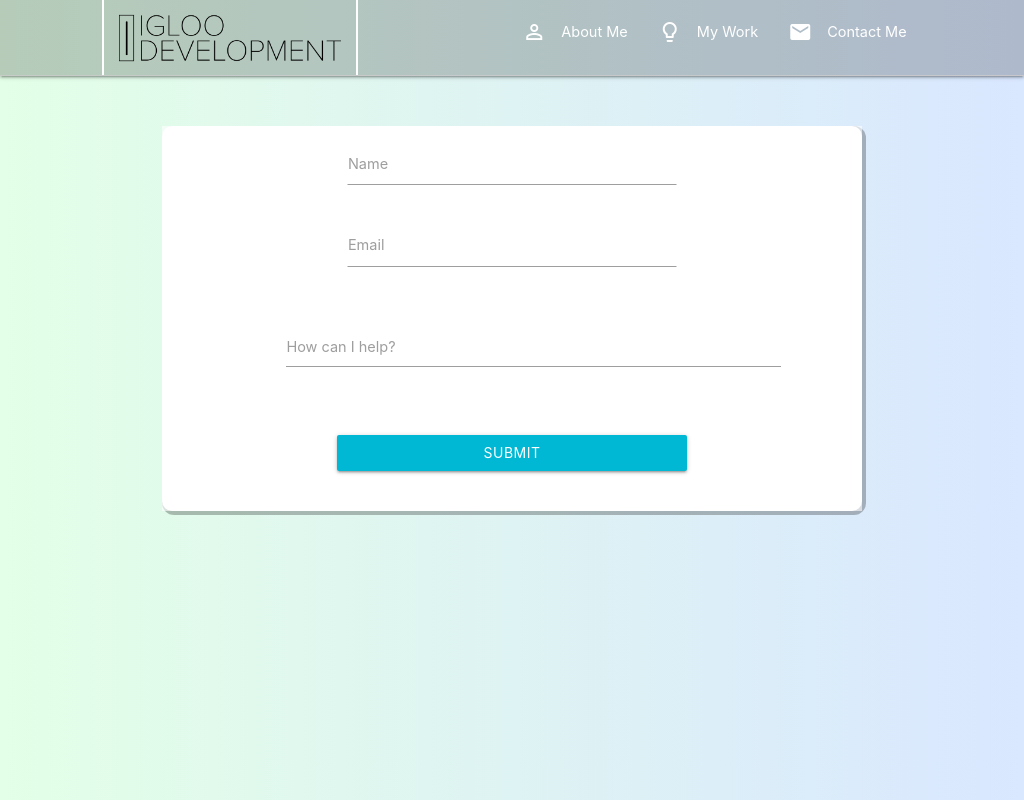
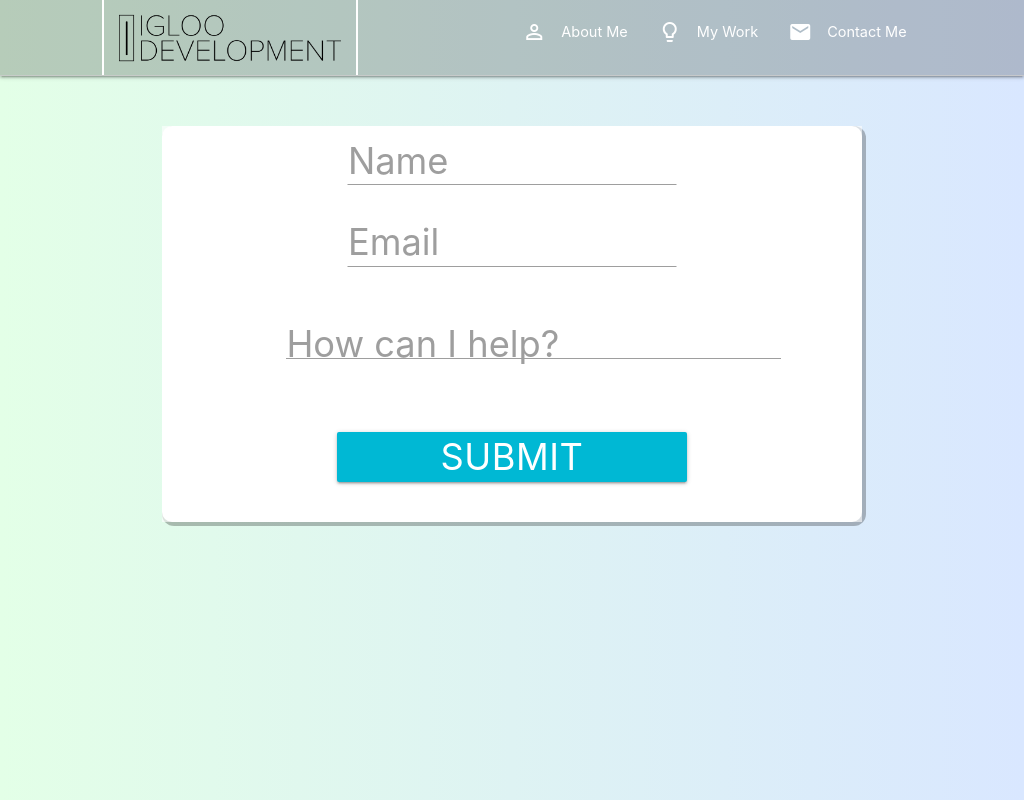
Before and after one commit to igloo1505/Portfolio_Revised, a React (Create React App) app in the folder client/: page /contact in a window 1024 px wide. Built offline with nearby package versions, Linux system fonts and the light colour scheme.

Commit message:
more mobile style tweaks

```diff
--- a/client/src/index.css
+++ b/client/src/index.css
@@ -106,14 +106,29 @@ form {
   background-color: #fff;
 }
 
+@media only screen and (min-width: 992px) {
+  .mobileOnlyBtn {
+    display: none;
+  }
+
+  .fixed-action-btn {
+    display: none;
+  }
+}
+
 @media only screen and (max-width: 1130px) {
   .formIcon {
     display: none;
   }
 
+  .aboutMeHeader {
+    font-size: 3.5rem;
+  }
+
+
   .portfolioLayout {
     margin-top: 50px;
-    margin-bottom: 50px;
+    padding-bottom: 50px;
     display: grid;
     grid-template-columns: repeat(1, 1fr);
     grid-gap: 10px;
@@ -124,7 +139,26 @@ form {
   }
 
   .formMobileAdjust {
-    font-size: 4rem;
+    font-size: 2.5rem !important;
+    line-height: 2.5rem;
+    vertical-align: text-top;
+    transform: translateY(-10px);
+  }
+
+  .submitContactMobile {
+    font-size: 2.5rem;
+    line-height: 2.5rem;
+  }
+
+  .formSubmitBtn {
+    height: 3.5rem;
+    line-height: 2.5rem;
+  }
+
+  .formMobileAdjustInput {
+    font-size: 2.5rem !important;
+    line-height: 2.5rem;
+
   }
 
 
@@ -175,15 +209,7 @@ form {
   }
 }
 
-@media only screen and (min-width: 992px) {
-  .mobileOnlyBtn {
-    display: none;
-  }
 
-  .fixed-action-btn {
-    display: none;
-  }
-}
 
 /* Import from prior verison begins here */
 
--- a/client/src/pages/AboutMe.js
+++ b/client/src/pages/AboutMe.js
@@ -5,7 +5,9 @@ import TechIcons from "../components/TechIcons";
 const AboutMe = () => {
   return (
     <div className="row container">
-      <div className="infoCardHeader">About Me</div>
+      <div className="infoCardHeader">
+        <p className="aboutMeHeader">About Me</p>
+      </div>
       <div className="infoCard row">
         <div className="col s6 ProfileImage">
           <img src={TempImage} alt="" className="Image align-left" />
--- a/client/src/pages/Contact.js
+++ b/client/src/pages/Contact.js
@@ -43,7 +43,7 @@ const ContactForm = () => {
               onChange={(e) => setName(e.target.value)}
             />
             <label htmlFor="name" className="formMobileAdjust">
-              Name
+              <p className="formMobileAdjust">Name</p>
             </label>
           </div>
 
@@ -53,11 +53,11 @@ const ContactForm = () => {
               id="email"
               value={email}
               type="email"
-              className="validate"
+              className="validate formMobileAdjustInput"
               onChange={(e) => setEmail(e.target.value)}
             />
-            <label htmlFor="email" className="formMobileAdjust">
-              Email
+            <label htmlFor="email">
+              <p className="formMobileAdjust">Email</p>
             </label>
           </div>
         </div>
@@ -68,12 +68,12 @@ const ContactForm = () => {
           <div className="input-field col s12">
             <textarea
               id="message"
-              className="materialize-textarea"
+              className="materialize-textarea formMobileAdjust"
               value={message}
               onChange={(e) => setMessage(e.target.value)}
             ></textarea>
-            <label htmlFor="message" className="formMobileAdjust">
-              How can I help?
+            <label htmlFor="message">
+              <p className="formMobileAdjust">How can I help?</p>
             </label>
           </div>
         </div>
@@ -89,7 +89,7 @@ const ContactForm = () => {
             marginBottom: "40px",
           }}
         >
-          Submit
+          <p className="submitContactMobile">Submit</p>
         </button>
       </form>
     </div>
```
